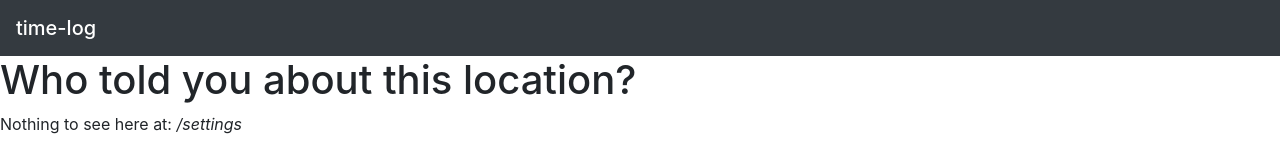
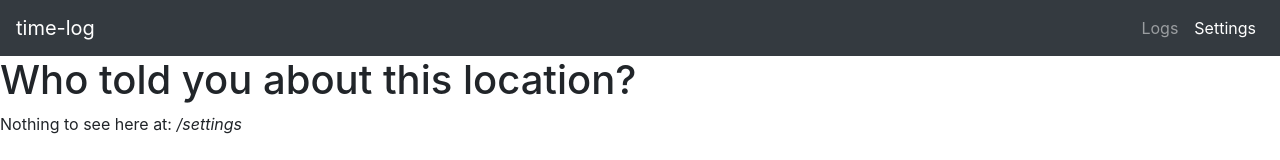
Before and after one commit to marmer/time-log, a React (Create React App) app: page /settings in a window 1280 px wide. Shown: the top 160 px of the page. Built offline with nearby package versions, Linux system fonts and the light colour scheme.

Commit message:
- A little navigation

```diff
--- a/src/views/HeaderView.tsx
+++ b/src/views/HeaderView.tsx
@@ -1,10 +1,19 @@
 import React from "react";
 import "bootstrap/dist/css/bootstrap.min.css";
 import projectConfiguration from "../../package.json"
+import {Link, NavLink} from "react-router-dom";
 
 export default () => <header>
     <nav className="navbar navbar-dark bg-dark">
-        <span className="navbar-brand mb-0 h1">{projectConfiguration.name}</span>
+        <Link to={"/days/today"} className="navbar-brand">{projectConfiguration.name}</Link>
+        <div className="navbar-expand">
+            <div className="navbar-nav">
+                <NavLink to={"/days/today"}
+                         isActive={(match, location) => location.pathname.startsWith("/day")}
+                         className="nav-item nav-link"
+                         activeClassName="active">Logs</NavLink>
+                <NavLink to={"/settings"} className="nav-item nav-link" activeClassName="active">Settings</NavLink>
+            </div>
+        </div>
     </nav>
-
 </header>;
```
Also changed, not shown: 1 other file (tests, documents, lock files or other folders).
